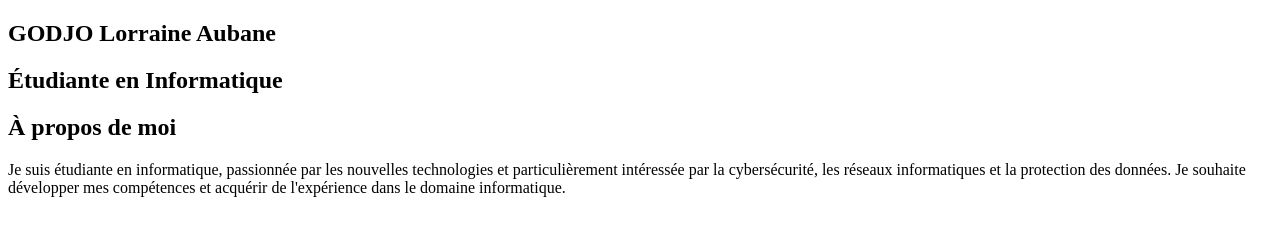
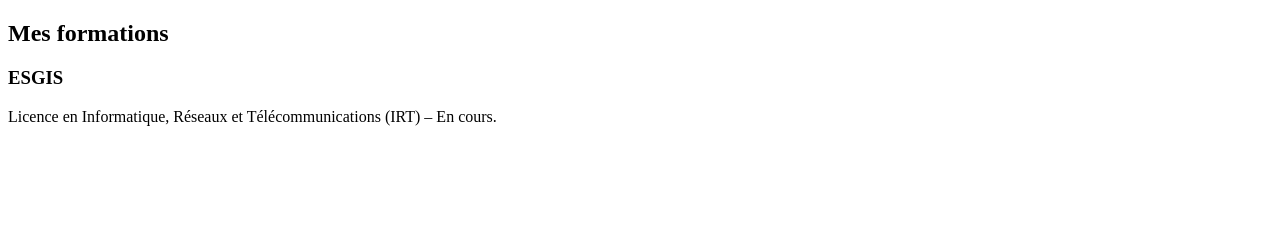
Before and after one commit to Lorraine810/git-mon-cv, a plain HTML site: page index.html in a window 1280 px wide. Drawn offline with Linux system fonts and the light colour scheme.

Commit message:
mise en place de la section formations

```diff
--- a/index.html
+++ b/index.html
@@ -1,29 +1,22 @@
+
 <!DOCTYPE html>
-<html lang="en">
+<html lang="fr">
 <head>
     <meta charset="UTF-8">
     <meta name="viewport" content="width=device-width, initial-scale=1.0">
+    <title>MON CV</title>
+    <link rel="stylesheet" href="style.css">
 </head>
 <body>
-    <link rel="stylesheet" href="style.css">
 
-    <section id="titre">
-        <title>
-            <h1> MON CV </h1> CV
-         </title>
-    <h1>GODJO Lorraine Aubane</h1>
-    <h2>Étudiante en Informatique</h2>
+    <section id="formations">
+        <h2>Mes formations</h2>
 
-    <section id="description">
-    <h2>À propos de moi</h2>
-    <p>
-        Je suis étudiante en informatique, passionnée par les nouvelles
-        technologies et particulièrement intéressée par la cybersécurité,
-        les réseaux informatiques et la protection des données.
-        Je souhaite développer mes compétences et acquérir de l'expérience
-        dans le domaine informatique.
-    </p>
-</section>
-</section>
+        <article>
+            <h3>ESGIS</h3>
+            <p>Licence en Informatique, Réseaux et Télécommunications (IRT) – En cours.</p>
+        </article>
+    </section>
+
 </body>
 </html>
```
